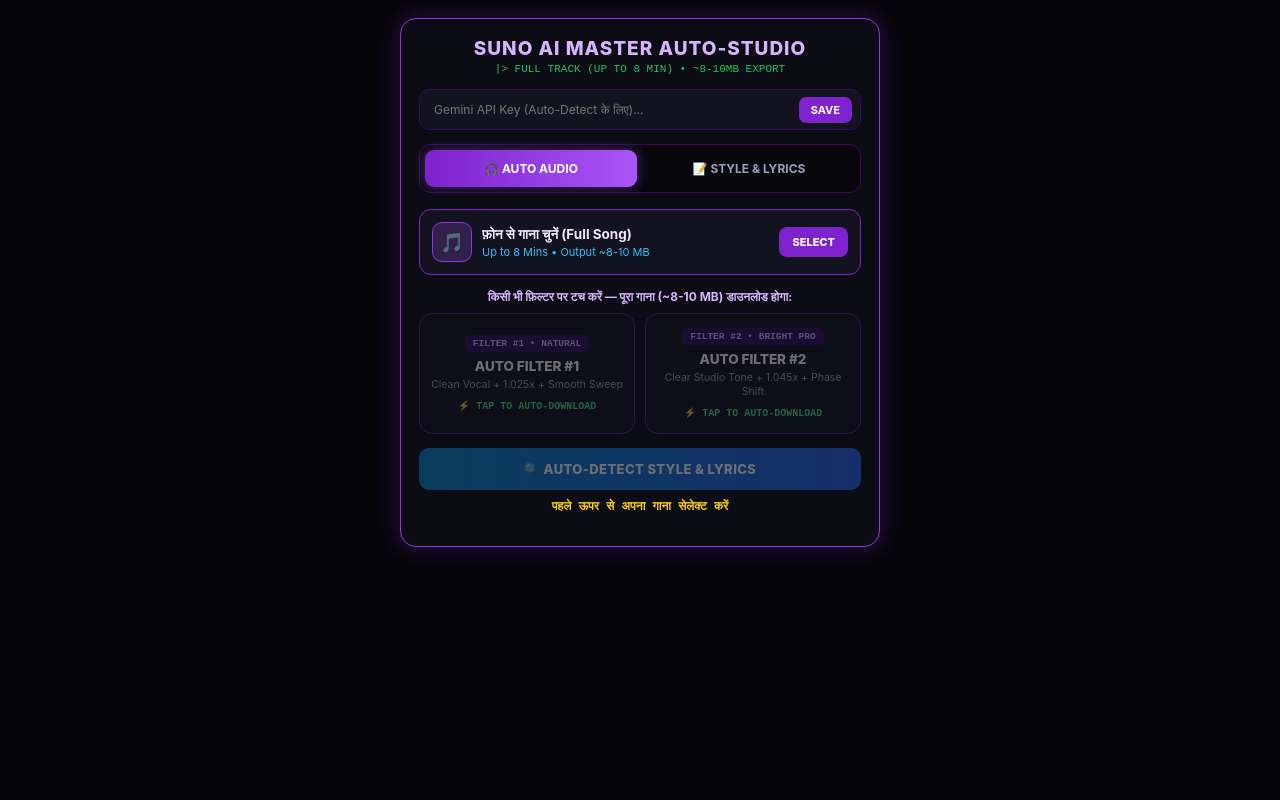
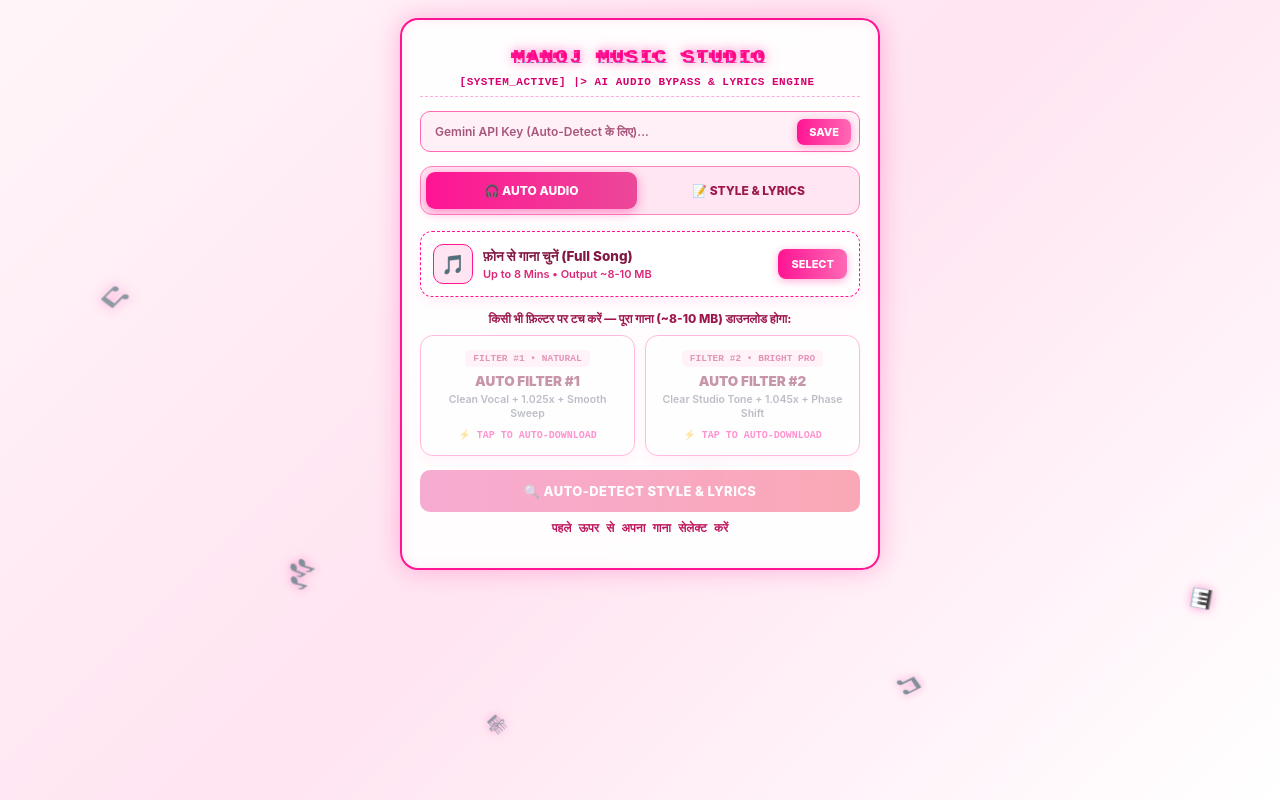
Before and after one commit to sabaronlines/SunoAi, a plain HTML site: page index.html in a window 1280 px wide. Drawn offline with Linux system fonts and the light colour scheme.

Commit message:
Update index.html

```diff
--- a/index.html
+++ b/index.html
@@ -3,7 +3,7 @@
 <head>
     <meta charset="UTF-8">
     <meta name="viewport" content="width=device-width, initial-scale=1.0, maximum-scale=1.0, user-scalable=no">
-    <title>Suno AI Master Auto-Studio</title>
+    <title>MANOJ MUSIC STUDIO</title>
     <style>
         * {
             box-sizing: border-box;
@@ -13,45 +13,157 @@
             -webkit-tap-highlight-color: transparent;
         }
         body {
-            background-color: #050508;
-            color: #f1f5f9;
+            background: linear-gradient(135deg, #fff5f9 0%, #ffe4f1 50%, #ffffff 100%);
+            color: #1e1b2e;
             display: flex;
             justify-content: center;
             align-items: flex-start;
             min-height: 100vh;
             padding: 12px;
+            overflow-x: hidden;
+            position: relative;
         }
+
+        /* Floating Music Notes Background Animation */
+        .music-bg {
+            position: fixed;
+            top: 0;
+            left: 0;
+            width: 100%;
+            height: 100%;
+            pointer-events: none;
+            z-index: 0;
+            overflow: hidden;
+        }
+        .note {
+            position: absolute;
+            bottom: -50px;
+            color: #ff1493;
+            font-size: 22px;
+            opacity: 0;
+            text-shadow: 0 0 10px rgba(255, 20, 147, 0.6);
+            animation: floatNotes 9s linear infinite;
+        }
+        .note:nth-child(1) { left: 8%; font-size: 20px; animation-delay: 0s; animation-duration: 8s; }
+        .note:nth-child(2) { left: 22%; font-size: 28px; animation-delay: 2s; animation-duration: 10s; color: #ff69b4; }
+        .note:nth-child(3) { left: 38%; font-size: 18px; animation-delay: 4s; animation-duration: 7.5s; }
+        .note:nth-child(4) { left: 54%; font-size: 26px; animation-delay: 1s; animation-duration: 9.5s; color: #ec4899; }
+        .note:nth-child(5) { left: 70%; font-size: 22px; animation-delay: 3.5s; animation-duration: 8.5s; }
+        .note:nth-child(6) { left: 84%; font-size: 30px; animation-delay: 5s; animation-duration: 11s; color: #ff1493; }
+        .note:nth-child(7) { left: 93%; font-size: 19px; animation-delay: 2.5s; animation-duration: 9s; }
+
+        @keyframes floatNotes {
+            0% {
+                transform: translateY(0) rotate(0deg) scale(0.8);
+                opacity: 0;
+            }
+            15% {
+                opacity: 0.75;
+            }
+            80% {
+                opacity: 0.65;
+            }
+            100% {
+                transform: translateY(-108vh) rotate(360deg) scale(1.25);
+                opacity: 0;
+            }
+        }
+
+        /* Main Studio Glass Card (White Pink Neon) */
         .app-box {
+            position: relative;
+            z-index: 1;
             width: 100%;
             max-width: 480px;
-            background: #0c0c14;
-            border: 1.5px solid #9333ea;
-            box-shadow: 0 0 28px rgba(147, 51, 234, 0.3);
-            border-radius: 16px;
+            background: rgba(255, 255, 255, 0.92);
+            backdrop-filter: blur(12px);
+            border: 2px solid #ff1493;
+            box-shadow: 0 0 25px rgba(255, 20, 147, 0.28), inset 0 0 12px rgba(255, 105, 180, 0.15);
+            border-radius: 18px;
             padding: 18px;
             margin-top: 6px;
         }
+
+        /* Hacker Style Glitch & Cyber Scan Logo Animation */
         .header {
             text-align: center;
             margin-bottom: 14px;
+            padding: 8px 4px;
+            border-bottom: 1px dashed rgba(255, 20, 147, 0.35);
         }
-        .header h1 {
-            color: #d8b4fe;
-            font-size: 19px;
-            letter-spacing: 1px;
-            font-weight: 800;
+        .hacker-logo {
+            position: relative;
+            display: inline-block;
+            font-family: 'Courier New', Courier, monospace;
+            font-size: 21px;
+            font-weight: 900;
+            letter-spacing: 1.5px;
+            color: #ff1493;
+            text-transform: uppercase;
+            text-shadow: 0 0 8px rgba(255, 20, 147, 0.55), 0 0 18px rgba(255, 105, 180, 0.4);
+            animation: hackerPulse 2.5s infinite alternate;
         }
-        .header p {
-            color: #22c55e;
-            font-size: 11px;
-            margin-top: 3px;
-            font-family: monospace;
+        .hacker-logo::before,
+        .hacker-logo::after {
+            content: attr(data-text);
+            position: absolute;
+            top: 0;
+            left: 0;
+            width: 100%;
+            height: 100%;
+            background: transparent;
+        }
+        .hacker-logo::before {
+            left: 2px;
+            text-shadow: -2px 0 #00e5ff;
+            clip-path: inset(20% 0 45% 0);
+            animation: glitchAnim1 2.2s infinite linear alternate-reverse;
+        }
+        .hacker-logo::after {
+            left: -2px;
+            text-shadow: 2px 0 #ff007f;
+            clip-path: inset(55% 0 15% 0);
+            animation: glitchAnim2 1.8s infinite linear alternate-reverse;
         }
 
-        /* API Key Bar */
+        @keyframes hackerPulse {
+            0% { transform: scale(1); filter: brightness(1); }
+            100% { transform: scale(1.02); filter: brightness(1.15); }
+        }
+        @keyframes glitchAnim1 {
+            0% { clip-path: inset(10% 0 70% 0); transform: translate(-2px, 1px); }
+            25% { clip-path: inset(50% 0 20% 0); transform: translate(2px, -1px); }
+            50% { clip-path: inset(30% 0 40% 0); transform: translate(-1px, 2px); }
+            75% { clip-path: inset(75% 0 5% 0); transform: translate(2px, 0px); }
+            100% { clip-path: inset(15% 0 60% 0); transform: translate(-2px, -1px); }
+        }
+        @keyframes glitchAnim2 {
+            0% { clip-path: inset(65% 0 10% 0); transform: translate(2px, -1px); }
+            30% { clip-path: inset(15% 0 65% 0); transform: translate(-2px, 1px); }
+            60% { clip-path: inset(45% 0 30% 0); transform: translate(1px, -2px); }
+            100% { clip-path: inset(5% 0 80% 0); transform: translate(-1px, 2px); }
+        }
+
+        .header p {
+            color: #d6006e;
+            font-size: 11px;
+            margin-top: 5px;
+            font-family: 'Courier New', monospace;
+            font-weight: 800;
+            letter-spacing: 0.5px;
+        }
+        .cursor-blink {
+            animation: blink 0.9s infinite;
+        }
+        @keyframes blink {
+            0%, 49% { opacity: 1; }
+            50%, 100% { opacity: 0; }
+        }
+
+        /* API Key Bar (White-Pink Neon) */
         .api-bar {
-            background: #13131f;
-            border: 1px solid #3b0764;
+            background: #fff0f7;
+            border: 1.5px solid #ff69b4;
             border-radius: 10px;
             padding: 6px 8px;
             margin-bottom: 14px;
@@ -63,30 +175,33 @@
             flex: 1;
             background: transparent;
             border: none;
-            color: #fff;
+            color: #1e1b2e;
             padding: 6px;
             font-size: 12px;
+            font-weight: 600;
             outline: none;
         }
+        .api-bar input::placeholder { color: #a8557c; }
         .api-bar button {
-            background: #7e22ce;
+            background: linear-gradient(90deg, #ff1493, #ff69b4);
             color: #fff;
             border: none;
             padding: 6px 12px;
             border-radius: 7px;
             font-size: 11px;
-            font-weight: 700;
+            font-weight: 800;
             cursor: pointer;
+            box-shadow: 0 2px 8px rgba(255, 20, 147, 0.35);
         }
 
         /* Top Tabs */
         .nav-tabs {
             display: flex;
             gap: 6px;
-            background: #07070c;
+            background: #ffe6f2;
             padding: 5px;
             border-radius: 12px;
-            border: 1px solid #3b0764;
+            border: 1.5px solid #ff85c0;
             margin-bottom: 16px;
         }
         .tab-btn {
@@ -95,16 +210,16 @@
             border: none;
             border-radius: 9px;
             font-size: 12px;
-            font-weight: 700;
+            font-weight: 800;
             cursor: pointer;
             background: transparent;
-            color: #94a3b8;
+            color: #9d174d;
             transition: 0.2s;
         }
         .tab-btn.active {
-            background: linear-gradient(90deg, #7e22ce, #a855f7);
+            background: linear-gradient(90deg, #ff1493, #ec4899);
             color: #ffffff;
-            box-shadow: 0 0 12px rgba(168, 85, 247, 0.45);
+            box-shadow: 0 3px 12px rgba(255, 20, 147, 0.45);
         }
 
         .section-view { display: none; }
@@ -115,18 +230,19 @@
             display: flex;
             align-items: center;
             justify-content: space-between;
-            background: #131320;
-            border: 1.5px solid #7e22ce;
+            background: #ffffff;
+            border: 1.5px dashed #ff1493;
             border-radius: 12px;
             padding: 12px;
             margin-bottom: 14px;
             gap: 10px;
             cursor: pointer;
             transition: 0.2s;
+            box-shadow: 0 4px 12px rgba(255, 20, 147, 0.08);
         }
         .modern-upload:active {
-            background: #1b1b2e;
-            border-color: #c084fc;
+            background: #fff0f7;
+            transform: scale(0.99);
         }
         .upload-left {
             display: flex;
@@ -137,8 +253,8 @@
         .upload-icon {
             width: 40px;
             height: 40px;
-            background: rgba(168, 85, 247, 0.2);
-            border: 1px solid #9333ea;
+            background: #ffe4f1;
+            border: 1.5px solid #ff1493;
             border-radius: 10px;
             display: flex;
             align-items: center;
@@ -149,35 +265,37 @@
         .upload-details { overflow: hidden; }
         .upload-title {
             font-size: 13.5px;
-            font-weight: 700;
-            color: #f3e8ff;
+            font-weight: 800;
+            color: #831843;
             white-space: nowrap;
             overflow: hidden;
             text-overflow: ellipsis;
         }
         .upload-sub {
             font-size: 11px;
-            color: #38bdf8;
+            color: #db2777;
+            font-weight: 600;
             white-space: nowrap;
             overflow: hidden;
             text-overflow: ellipsis;
             margin-top: 2px;
         }
         .browse-pill {
-            background: #7e22ce;
+            background: linear-gradient(90deg, #ff1493, #ff69b4);
             color: #fff;
             font-size: 11px;
             font-weight: 800;
             padding: 8px 13px;
             border-radius: 8px;
             flex-shrink: 0;
+            box-shadow: 0 2px 8px rgba(255, 20, 147, 0.35);
         }
 
         /* Instant One-Tap Auto Filter Cards */
         .filter-title {
             font-size: 12px;
-            color: #d8b4fe;
-            font-weight: 700;
+            color: #9d174d;
+            font-weight: 800;
             margin-bottom: 9px;
             display: block;
             text-align: center;
@@ -189,8 +307,8 @@
             margin-bottom: 14px;
         }
         .auto-filter-btn {
-            background: #131320;
-            border: 1.5px solid #6b21a8;
+            background: #ffffff;
+            border: 1.5px solid #ff69b4;
             border-radius: 13px;
             padding: 14px 10px;
             text-align: center;
@@ -201,17 +319,18 @@
             align-items: center;
             justify-content: center;
             width: 100%;
+            box-shadow: 0 4px 12px rgba(255, 20, 147, 0.1);
         }
         .auto-filter-btn:active {
             transform: scale(0.97);
         }
         .auto-filter-btn.active-run {
-            background: rgba(147, 51, 234, 0.25);
-            border-color: #22c55e;
-            box-shadow: 0 0 16px rgba(34, 197, 94, 0.35);
+            background: #fff0f7;
+            border-color: #ff1493;
+            box-shadow: 0 0 18px rgba(255, 20, 147, 0.45);
         }
         .auto-filter-btn:disabled {
-            opacity: 0.4;
+            opacity: 0.45;
             cursor: not-allowed;
         }
         .f-badge {
@@ -220,24 +339,25 @@
             font-weight: 800;
             padding: 3px 8px;
             border-radius: 5px;
-            background: #2e1065;
-            color: #d8b4fe;
+            background: #ffe4f1;
+            color: #be185d;
             margin-bottom: 6px;
             font-family: monospace;
         }
         .auto-filter-btn.active-run .f-badge {
-            background: #22c55e;
-            color: #050508;
+            background: #ff1493;
+            color: #ffffff;
         }
         .f-name {
             font-size: 13.5px;
-            font-weight: 800;
-            color: #ffffff;
+            font-weight: 900;
+            color: #831843;
             display: block;
         }
         .f-desc {
             font-size: 10.5px;
-            color: #94a3b8;
+            color: #6b7280;
+            font-weight: 600;
             display: block;
             margin-top: 4px;
             line-height: 1.35;
@@ -246,14 +366,14 @@
             margin-top: 8px;
             font-size: 10px;
             font-weight: 800;
-            color: #4ade80;
+            color: #ff1493;
             font-family: monospace;
         }
 
         /* Textareas for Lyrics & Style */
         .field-label {
-            color: #e9d5ff;
-            font-weight: 700;
+            color: #9d174d;
+            font-weight: 800;
             font-size: 12px;
             display: block;
             margin-bottom: 6px;
@@ -261,22 +381,27 @@
         textarea {
             width: 100%;
             height: 125px;
-            background-color: #07070c;
-            border: 1.5px solid #581c87;
-            color: #ffffff;
+            background-color: #ffffff;
+            border: 1.5px solid #ff69b4;
+            color: #1e1b2e;
             padding: 11px;
             font-size: 14px;
+            font-weight: 600;
             border-radius: 10px;
             resize: vertical;
             outline: none;
             margin-bottom: 12px;
             font-family: monospace;
+            box-shadow: inset 0 2px 6px rgba(255, 20, 147, 0.06);
         }
-        textarea:focus { border-color: #c084fc; }
+        textarea:focus {
+            border-color: #ff1493;
+            box-shadow: 0 0 10px rgba(255, 20, 147, 0.25);
+        }
         .style-box {
             height: 62px;
-            border-color: #16a34a;
-            color: #86efac;
+            border-color: #ec4899;
+            color: #831843;
             font-size: 12px;
         }
 
@@ -296,27 +421,30 @@
             letter-spacing: 0.4px;
         }
         .btn-ai {
-            background: linear-gradient(90deg, #0284c7, #2563eb);
+            background: linear-gradient(90deg, #ec4899, #f43f5e);
             color: #ffffff;
+            box-shadow: 0 4px 12px rgba(236, 72, 153, 0.35);
         }
         .btn-gen {
-            background: linear-gradient(90deg, #7e22ce, #a855f7);
+            background: linear-gradient(90deg, #ff1493, #ff69b4);
             color: #ffffff;
+            box-shadow: 0 4px 12px rgba(255, 20, 147, 0.35);
         }
-        .btn:disabled { opacity: 0.4; cursor: not-allowed; }
+        .btn:disabled { opacity: 0.45; cursor: not-allowed; box-shadow: none; }
         .btn-dl, .btn-copy {
-            background: #22c55e;
-            color: #050508;
+            background: linear-gradient(90deg, #10b981, #059669);
+            color: #ffffff;
+            box-shadow: 0 4px 12px rgba(16, 185, 129, 0.3);
         }
         .btn-dl { display: none; }
         .status-msg {
             text-align: center;
             font-size: 12px;
-            color: #facc15;
+            color: #be185d;
             min-height: 20px;
             margin: 8px 0;
             font-family: monospace;
-            font-weight: bold;
+            font-weight: 800;
         }
         audio {
             width: 100%;
@@ -329,10 +457,21 @@
 </head>
 <body>
 
+<!-- Floating Music Notes Background -->
+<div class="music-bg">
+    <span class="note">🎵</span>
+    <span class="note">🎶</span>
+    <span class="note">🎼</span>
+    <span class="note">🎧</span>
+    <span class="note">🎵</span>
+    <span class="note">🎶</span>
+    <span class="note">🎹</span>
+</div>
+
 <div class="app-box">
     <div class="header">
-        <h1>SUNO AI MASTER AUTO-STUDIO</h1>
-        <p>|> FULL TRACK (UP TO 8 MIN) • ~8-10MB EXPORT</p>
+        <div class="hacker-logo" data-text="MANOJ MUSIC STUDIO">MANOJ MUSIC STUDIO</div>
+        <p>[SYSTEM_ACTIVE] |> AI AUDIO BYPASS &amp; LYRICS ENGINE<span class="cursor-blink">_</span></p>
     </div>
 
     <!-- Gemini API Key -->
@@ -344,7 +483,7 @@
     <!-- Tabs -->
     <div class="nav-tabs">
         <button class="tab-btn active" id="tabAudioBtn" onclick="switchTab('audio')">🎧 AUTO AUDIO</button>
-        <button class="tab-btn" id="tabLyricsBtn" onclick="switchTab('lyrics')">📝 STYLE & LYRICS</button>
+        <button class="tab-btn" id="tabLyricsBtn" onclick="switchTab('lyrics')">📝 STYLE &amp; LYRICS</button>
     </div>
 
     <!-- TAB 1: FULL SONG AUDIO FILTER & ~10MB AUTO DOWNLOAD -->
@@ -382,7 +521,7 @@
             </button>
         </div>
 
-        <button class="btn btn-ai" id="detectBtn" onclick="autoDetectSong()" disabled>🔍 AUTO-DETECT STYLE & LYRICS</button>
+        <button class="btn btn-ai" id="detectBtn" onclick="autoDetectSong()" disabled>🔍 AUTO-DETECT STYLE &amp; LYRICS</button>
 
         <div class="status-msg" id="statusBox">पहले ऊपर से अपना गाना सेलेक्ट करें</div>
 
@@ -390,7 +529,7 @@
         <a class="btn btn-dl" id="dlBtn">⬇️ दोबारा डाउनलोड करें (.WAV)</a>
     </div>
 
-    <!-- TAB 2: DIRECT JP DIGITAL STYLE LYRICS BYPASS -->
+    <!-- TAB 2: DIRECT LYRICS BYPASS -->
     <div id="lyricsSection" class="section-view">
         <label class="field-label" for="detectedStyle">🎸 DETECTED MUSIC STYLE (Suno Style Prompt):</label>
         <textarea id="detectedStyle" class="style-box" placeholder="गाना अपलोड करके Auto-Detect दबाने पर म्यूज़िक स्टाइल यहाँ आ जाएगा..."></textarea>
@@ -482,19 +621,17 @@
             const rate = isFilter1 ? 1.025 : 1.045;
             const detuneCents = isFilter1 ? 18 : 38;
 
-            // Support full song up to 8 minutes (480 seconds)
             const maxAllowedSec = 480;
             const effectiveDuration = Math.min(audioBuf.duration, maxAllowedSec);
             const outDurationSec = effectiveDuration / rate;
 
-            // Dynamically compute sample rate so even a 5 to 8 minute full song stays right around ~9.5 MB
             const targetMaxBytes = 9.8 * 1024 * 1024;
             const computedRate = Math.floor((targetMaxBytes / 2) / outDurationSec);
             const finalSampleRate = Math.min(22050, Math.max(11025, computedRate));
             const outLength = Math.floor(outDurationSec * finalSampleRate);
 
             const offlineCtx = new OfflineAudioContext(
-                1, // Mono channel keeps full 5-8 min track around ~9-10 MB
+                1,
                 outLength,
                 finalSampleRate
             );
@@ -504,7 +641,6 @@
             source.playbackRate.value = rate;
             source.detune.value = detuneCents;
 
-            // Stage 1: Smooth Volcano Dynamic Sweep
             const volcanoFilter = offlineCtx.createBiquadFilter();
             volcanoFilter.type = "peaking";
             volcanoFilter.frequency.value = isFilter1 ? 1300 : 1550;
@@ -520,17 +656,14 @@
             lfoGain.connect(volcanoFilter.frequency);
             lfo.start(0);
 
-            // Stage 2: Crisp Vocal Clarity Boost
             const clarityFilter = offlineCtx.createBiquadFilter();
             clarityFilter.type = "highshelf";
             clarityFilter.frequency.value = 3000;
             clarityFilter.gain.value = isFilter1 ? 1.5 : 3.0;
 
-            // Stage 3: Micro Phase Offset
             const phaseDelay = offlineCtx.createDelay();
             phaseDelay.delayTime.value = isFilter1 ? 0.004 : 0.008;
 
-            // Stage 4: Sub-Audible Harmonic Scrambler
             const maskOsc = offlineCtx.createOscillator();
             const maskGain = offlineCtx.createGain();
             maskOsc.type = "triangle";
@@ -562,7 +695,7 @@
             player.style.display = 'block';
 
             const randNum = Math.floor(100000 + Math.random() * 900000);
-            const finalFileName = `SunoFullTrack_F${filterNum}_${randNum}.wav`;
+            const finalFileName = `ManojStudio_F${filterNum}_${randNum}.wav`;
 
             const dlBtn = document.getElementById('dlBtn');
             dlBtn.href = blobUrl;
@@ -570,7 +703,6 @@
             dlBtn.innerText = `⬇️ दोबारा डाउनलोड करें (${outSizeMB} MB)`;
             dlBtn.style.display = 'block';
 
-            // Automatic Download Trigger
             const autoLink = document.createElement('a');
             autoLink.href = blobUrl;
             autoLink.download = finalFileName;
```
